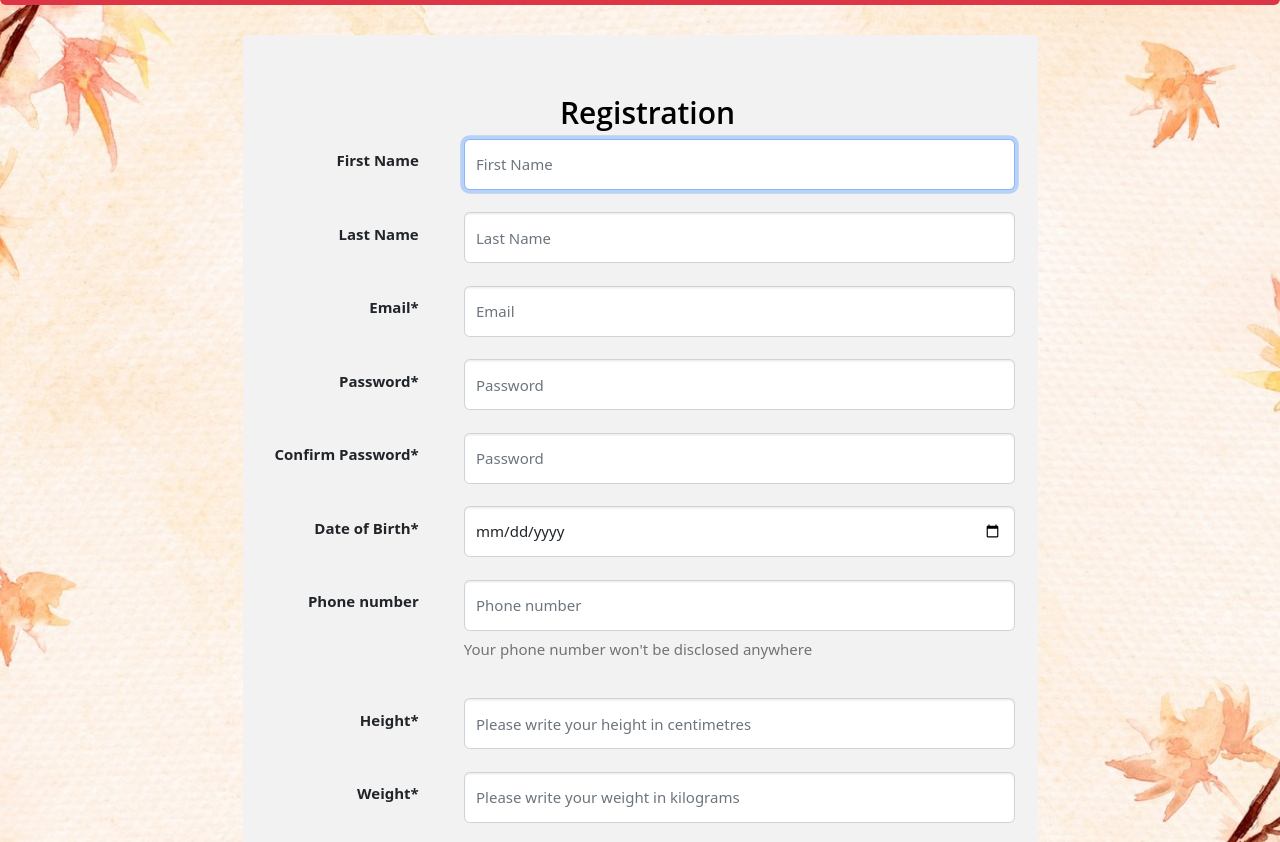
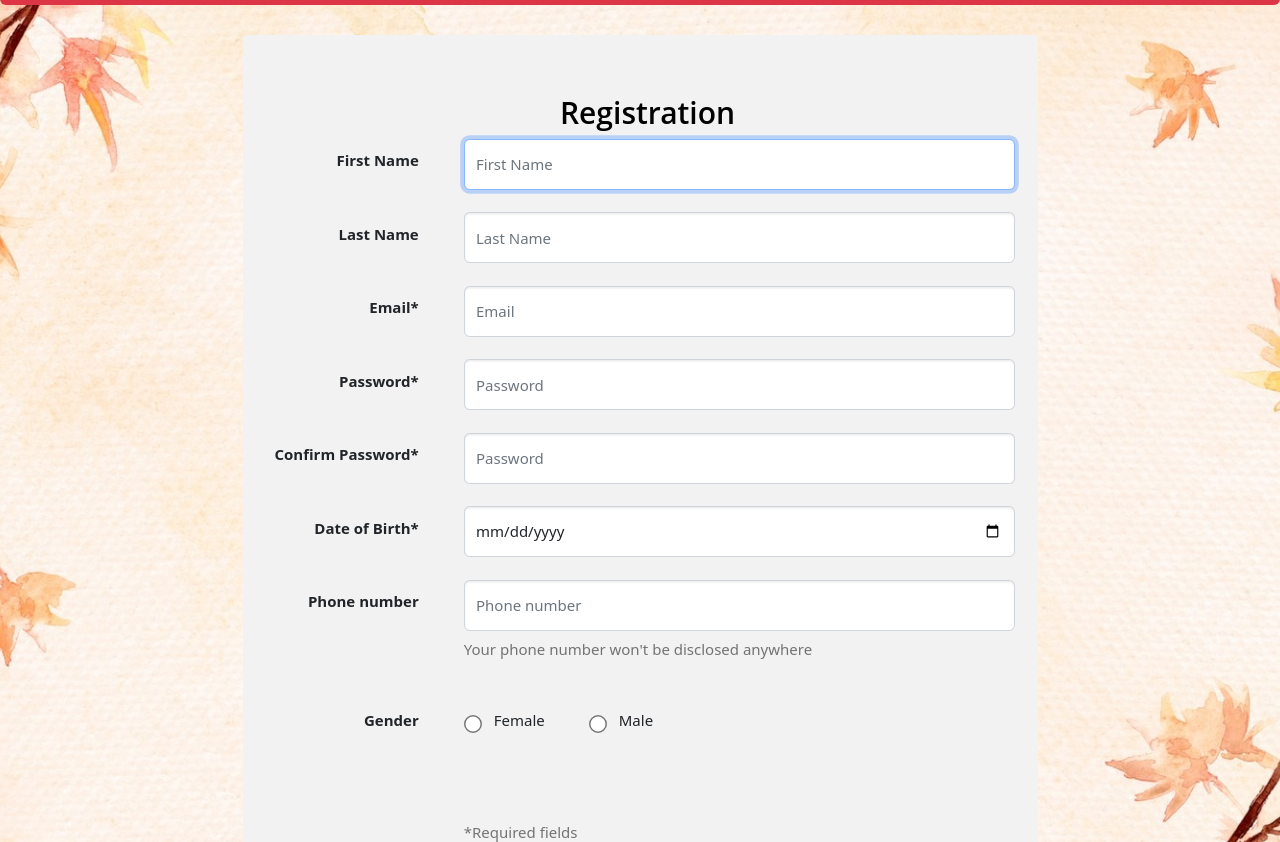
Before and after one commit to bakhtiar-mazrur/smart-blood-donor-finder, a plain HTML site: page register.html in a window 1280 px wide. Shown: the part 87-929 px from the top of the page. Drawn offline with nearby package versions, Linux system fonts and the light colour scheme.

Commit message:
modified:   register.html removed height and weight section

```diff
--- a/register.html
+++ b/register.html
@@ -167,28 +167,6 @@
           </div>
         </div>
         <div class="form-group">
-          <label for="Height" class="col-sm-3 control-label">Height* </label>
-          <div class="col-sm-9">
-            <input
-              type="number"
-              id="height"
-              placeholder="Please write your height in centimetres"
-              class="form-control"
-            />
-          </div>
-        </div>
-        <div class="form-group">
-          <label for="weight" class="col-sm-3 control-label">Weight* </label>
-          <div class="col-sm-9">
-            <input
-              type="number"
-              id="weight"
-              placeholder="Please write your weight in kilograms"
-              class="form-control"
-            />
-          </div>
-        </div>
-        <div class="form-group">
           <label class="control-label col-sm-3">Gender</label>
           <div class="col-sm-6">
             <div class="row">
```
